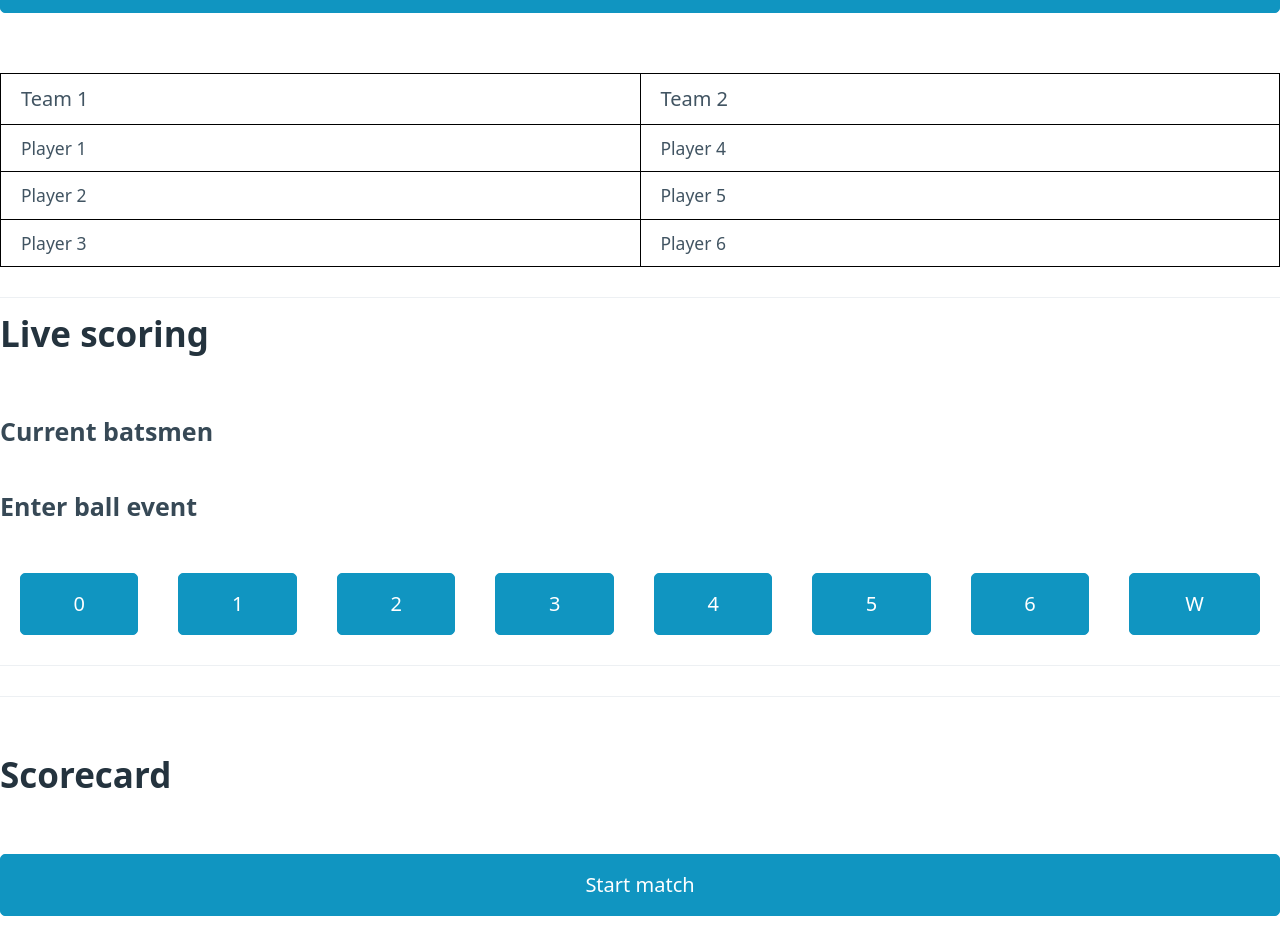
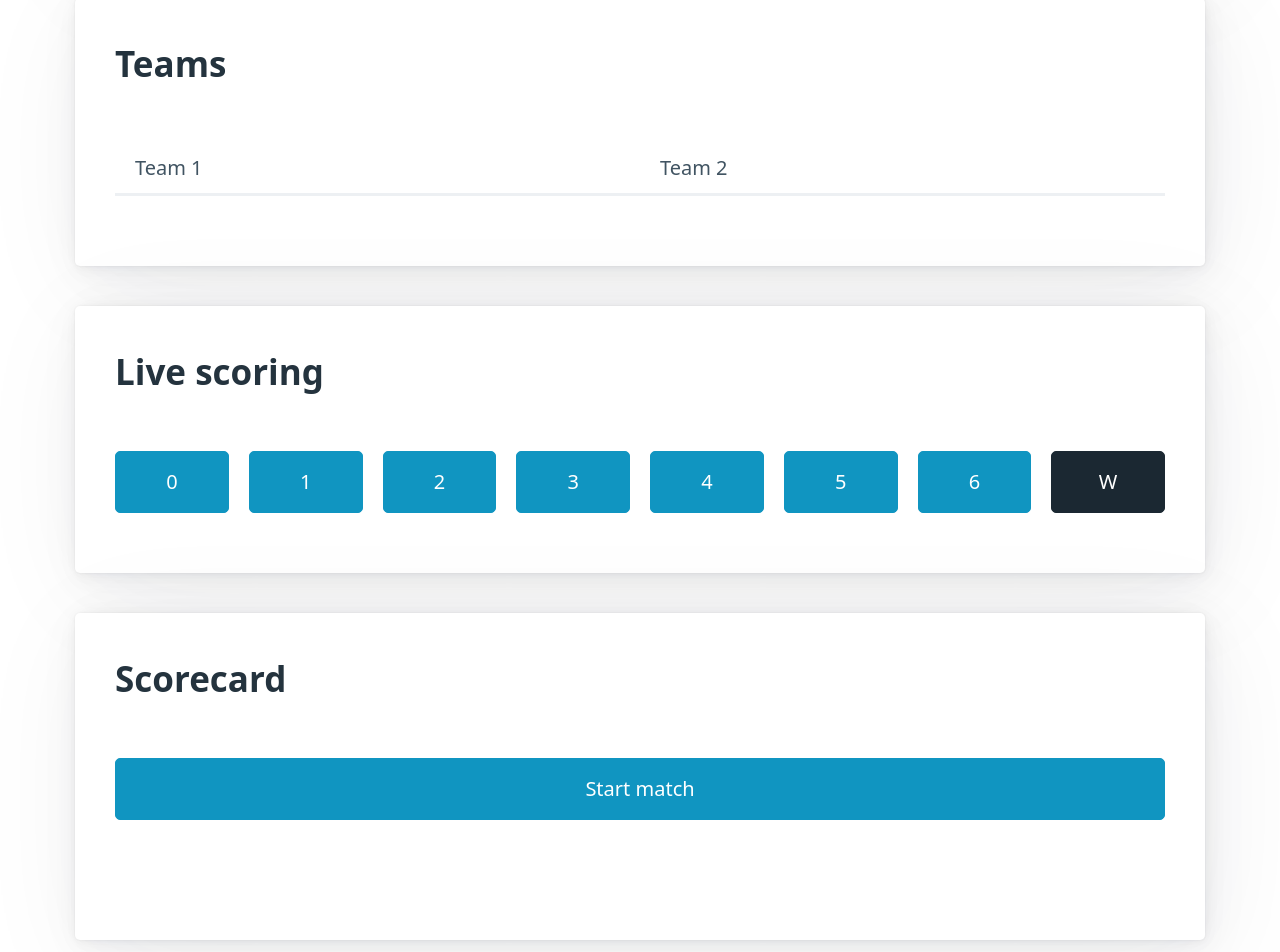
Before and after one commit to yhavin/cricket-vue, a Vue app: page / in a window 1280 px wide. Shown: the part 531-1483 px from the top of the page. Built offline with nearby package versions, Linux system fonts and the light colour scheme.

Commit message:
Update layout

```diff
--- a/src/components/Home.vue
+++ b/src/components/Home.vue
@@ -4,14 +4,7 @@
   let playerId = 0
   const newPlayer = ref({})
 
-  const players = ref([
-    { id: playerId++, firstName: "Player", lastName: "1", team: 1, isBatting: false, isOnStrike: false, isOut: false, runs: null, ballsFaced: null },
-    { id: playerId++, firstName: "Player", lastName: "2", team: 1, isBatting: false, isOnStrike: false, isOut: false, runs: null, ballsFaced: null },
-    { id: playerId++, firstName: "Player", lastName: "3", team: 1, isBatting: false, isOnStrike: false, isOut: false, runs: null, ballsFaced: null },
-    { id: playerId++, firstName: "Player", lastName: "4", team: 2, isBatting: false, isOnStrike: false, isOut: false, runs: null, ballsFaced: null },
-    { id: playerId++, firstName: "Player", lastName: "5", team: 2, isBatting: false, isOnStrike: false, isOut: false, runs: null, ballsFaced: null },
-    { id: playerId++, firstName: "Player", lastName: "6", team: 2, isBatting: false, isOnStrike: false, isOut: false, runs: null, ballsFaced: null }
-  ])
+  const players = ref([])
 
   const teamOne = computed(() => {
     return players.value.filter(p => p.team === 1)
@@ -22,12 +15,8 @@
   })
 
   const addPlayer = () => {
-    players.value.push({ id: playerId++, firstName: newPlayer.value.firstName, lastName: newPlayer.value.lastName, team: Number(newPlayer.value.team), isBatting: false, isOnStrike: false, isOut: false, runs: null, ballsFaced: null })
+    players.value.push({ id: playerId++, firstName: newPlayer.value.firstName, lastName: newPlayer.value.lastName, team: Number(newPlayer.value.team), isBatting: false, isOnStrike: false, isOut: false, outString: null, runs: null, ballsFaced: null })
     newPlayer.value = {}
-  }
-
-  const removePlayer = (player) => {
-    players.value = players.value.filter((p) => p !== player)
   }
 
   const setIsBatting = (index) => {
@@ -122,92 +111,103 @@
 </script>
 
 <template>
+  <main class="container">
+    <hgroup>
       <h1>Cricket Scoring</h1>
-  <hr />
+      <h3>Keep the score and lose the arguments</h3>
+    </hgroup>
+
+    <article>
       <h2>Add players</h2>
-  <div>
       <form @submit.prevent="addPlayer">
+        <div class="grid">
           <input v-model="newPlayer.firstName" placeholder="First name">
           <input v-model="newPlayer.lastName" placeholder="Last name">
           <input v-model="newPlayer.team" placeholder="Team">
+        </div>
         <button>Add player</button>
       </form>
-  </div>
+    </article>
 
-  <br />
-
+    <article>
+      <h2>Teams</h2>
       <div>
-    <table class="table-outline">
+        <table>
+          <thead>
             <tr>
-      <th class="table-outline">Team 1</th>
-      <th class="table-outline">Team 2</th>
+              <th scope="col">Team 1</th>
+              <th scope="col">Team 2</th>
             </tr>
+          </thead>
+          <tbody>
             <tr v-for="(player, index) in teamOne.length > teamTwo.length ? teamOne : teamTwo" :key="index">
-      <td class="table-outline">{{ teamOne[index]?.firstName }} {{ teamOne[index]?.lastName }}</td>
-      <td class="table-outline">{{ teamTwo[index]?.firstName }} {{ teamTwo[index]?.lastName }}</td>
+              <td>{{ teamOne[index]?.firstName }} {{ teamOne[index]?.lastName }}</td>
+              <td>{{ teamTwo[index]?.firstName }} {{ teamTwo[index]?.lastName }}</td>
             </tr>
+          </tbody>
         </table>
       </div>
+    </article>
 
-
-  <hr />
-
+    <article>
       <h2>Live scoring</h2>
-  <h4>Current batsmen</h4>
       <ul>
         <li v-for="(player, index) in currentBatsmen" :key="player.id" :class="{'on-strike': index === onStrikeIndex}">
         <span :style="{fontWeight: index === onStrikeIndex ? 'bold' : 'normal'}">{{ player.firstName }} {{ player.lastName }}: {{ player.runs }} ({{ player.ballsFaced }})</span>
         </li>
       </ul>
-  <h4>Enter ball event</h4>
+
+      <div class="grid">
+        <button @click="addBall(0, onStrikeIndex)">0</button>
+        <button @click="addBall(1, onStrikeIndex)">1</button>
+        <button @click="addBall(2, onStrikeIndex)">2</button>
+        <button @click="addBall(3, onStrikeIndex)">3</button>
+        <button @click="addBall(4, onStrikeIndex)">4</button>
+        <button @click="addBall(5, onStrikeIndex)">5</button>
+        <button @click="addBall(6, onStrikeIndex)">6</button>
+        <button @click="addWicket(onStrikeIndex)" class="contrast">W</button>
+      </div>
+    </article>
+
+    <article>
+      <h2>Scorecard</h2>
+      <button @click="startMatch">{{ matchStarted ? "End match" : "Start match" }} </button>
 
       <div>
-    <table>
+        <table v-if="matchStarted" role="grid">
+          <thead>
             <tr>
-      <td><button @click="addBall(0, onStrikeIndex)">0</button></td>
-      <td><button @click="addBall(1, onStrikeIndex)">1</button></td>
-      <td><button @click="addBall(2, onStrikeIndex)">2</button></td>
-      <td><button @click="addBall(3, onStrikeIndex)">3</button></td>
-      <td><button @click="addBall(4, onStrikeIndex)">4</button></td>
-      <td><button @click="addBall(5, onStrikeIndex)">5</button></td>
-      <td><button @click="addBall(6, onStrikeIndex)">6</button></td>
-      <td><button @click="addWicket(onStrikeIndex)">W</button></td>
+              <th scope="col">Player</th>
+              <th style="text-align: center" scope="col">Status</th>
+              <th style="text-align: center" scope="col">Runs</th>
+              <th style="text-align: center" scope="col">Balls</th>
+              <th style="text-align: center" scope="col">S/R</th>
             </tr>
+          </thead>
+          <tbody>
+            <tr v-for="player in teamOne">
+              <td>{{ player.firstName }} {{ player.lastName }}</td>
+              <td style="text-align: center">{{ player.isOut ? "out" : player.isBatting ? "not out" : null }}</td>
+              <td style="text-align: center">{{ player.runs }}</td>
+              <td style="text-align: center">{{ player.ballsFaced }}</td>
+              <td style="text-align: center">{{ player.ballsFaced !== null
+                            ? ((player.runs / player.ballsFaced) * 100).toFixed(2)
+                            : null}}
+              </td>
+            </tr>
+          </tbody>
         </table>
       </div>
 
+      <span v-if="matchStarted">Score: {{ totalWickets }}/{{ totalRuns }}</span>
+      <br />
+      <span v-if="matchStarted">Overs: {{ formatOvers }}</span>
+      <br />
+      <span v-if="matchStarted">This over: {{ thisOver.join(", ") }}</span>
+    </article>
 
-  <hr />
 
-  <h2>Scorecard</h2>
-  <button @click="startMatch">{{ matchStarted ? "End match" : "Start match" }} </button>
-  <br />
-  <br />
-
-  <div>
-    <table v-if="matchStarted" class="table-outline">
-    <tr>
-      <th class="table-outline">Player</th>
-      <th class="table-outline">Out</th>
-      <th class="table-outline">Runs</th>
-      <th class="table-outline">Balls</th>
-    </tr>
-    <tr v-for="player in teamOne">
-      <td class="table-outline">{{ player.firstName }} {{ player.lastName }}</td>
-      <td class="table-outline">{{ player.isOut ? player.isOut : null }}</td>
-      <td class="table-outline">{{ player.runs }}</td>
-      <td class="table-outline">{{ player.ballsFaced }}</td>
-    </tr>
-  </table>
-  </div>
-
-  <br />
-
-  <strong v-if="matchStarted">Score: {{ totalWickets }}/{{ totalRuns }}</strong>
-  <br />
-  <strong v-if="matchStarted">Overs: {{ formatOvers }}</strong>
-  <br />
-  <strong v-if="matchStarted">This over: {{ thisOver.join(", ") }}</strong>
+  </main>
 
 </template>
 
```
Lines whose indentation alone changed are shown as unchanged.
